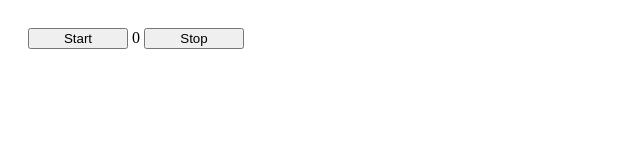
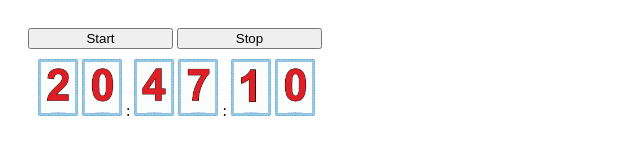
Before and after one commit to PlutovaKate/Plutova-Front-end-14.01.25, a plain HTML site: page index.html in a window 1280 px wide. Both pictures are taken after a click on the button "Start". Shown: the whole page, without its empty margins (0-640 px from the left). Drawn offline with Linux system fonts and the light colour scheme.

Commit message:
finish HW-33

```diff
--- a/index.html
+++ b/index.html
@@ -8,8 +8,8 @@
   </head>
   <body>
     <button type="button" id="startBtn">Start</button>
-    <span id="output">0</span>
     <button type="button" id="stopBtn">Stop</button>
+    <div id="container"></div>
 
     <script src="./index.js"></script>
   </body>
--- a/index.js
+++ b/index.js
@@ -5,7 +5,7 @@
 
 const startBtn = document.querySelector("#startBtn");
 const stopBtn = document.querySelector("#stopBtn");
-const outputSpan = document.querySelector("#output");
+const container = document.querySelector("#container");
 
 class Clock {
   constructor(element) {
@@ -26,19 +26,10 @@ class Clock {
       date.getSeconds().toString().padStart(2, 0),
     ].join("");
 
-    // console.log(timerStr);
-
     for (let index = 0; index < timerStr.length; index++) {
-      const digit = timerStr[index];
-      console.log(digit);
-
-      // this.element.style.backgroundImage = `url('img/${digit}.png')`;
+      container.innerHTML = `<img src=/img/${timerStr[0]}.png /> <img src=/img/${timerStr[1]}.png /> :
+       <img src=/img/${timerStr[2]}.png /> <img src=/img/${timerStr[3]}.png /> : <img src=/img/${timerStr[4]}.png /> <img src=/img/${timerStr[5]}.png />`;
     }
-    // const hours = date.getHours().toString().padStart(2, 0);
-    // const minutes = date.getMinutes().toString().padStart(2, 0);
-    // const seconds = date.getSeconds().toString().padStart(2, 0);
-
-    // this.element.textContent = `${hours}:${minutes}:${seconds}`;
   };
 
   stop = function () {
@@ -46,7 +37,7 @@ class Clock {
   };
 }
 
-const clock = new Clock(outputSpan);
+const clock = new Clock(container);
 
 startBtn.addEventListener("click", clock.setUp.bind(clock));
 stopBtn.addEventListener("click", clock.stop.bind(clock));
--- a/styles.css
+++ b/styles.css
@@ -15,5 +15,13 @@ label {
 }
 
 button {
-  width: 100px;
+  width: 145px;
 }
+
+img {
+  width: 40px;
+}
+
+#container {
+  padding: 10px;
+}
```
